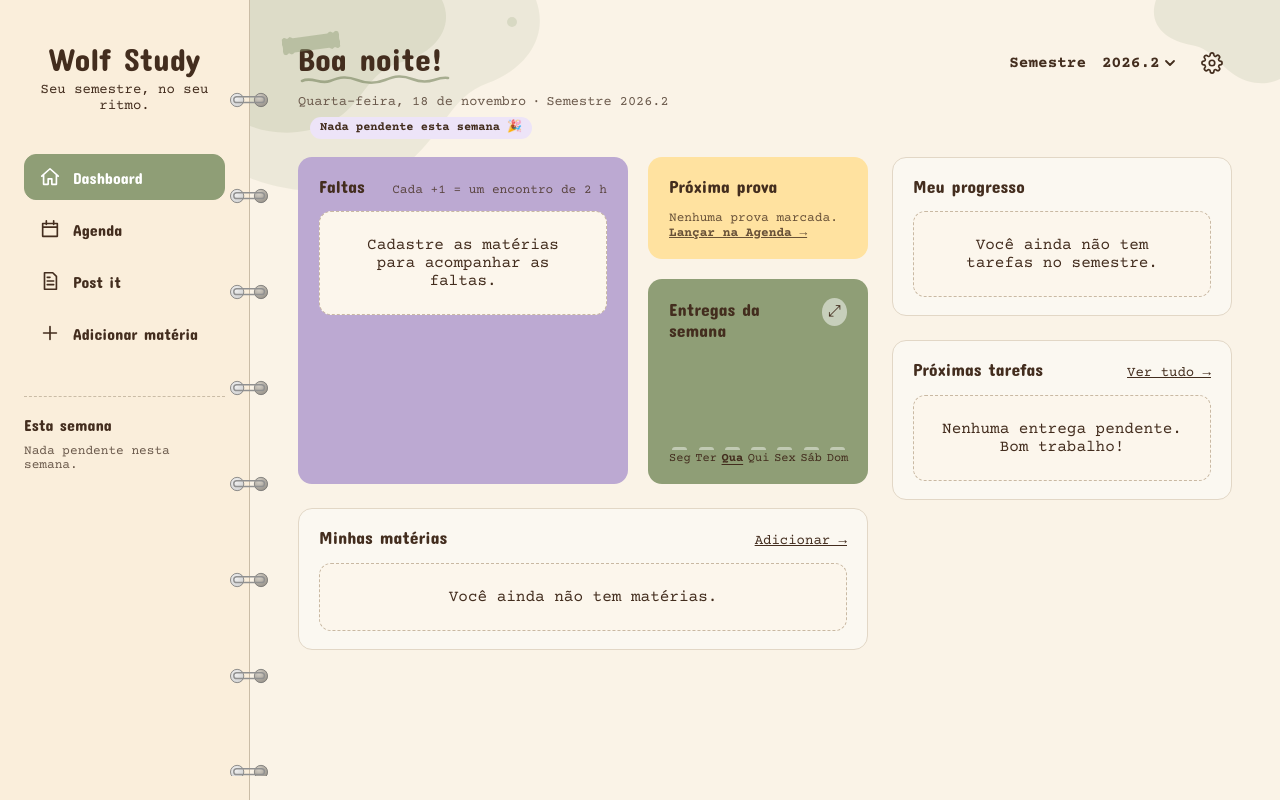
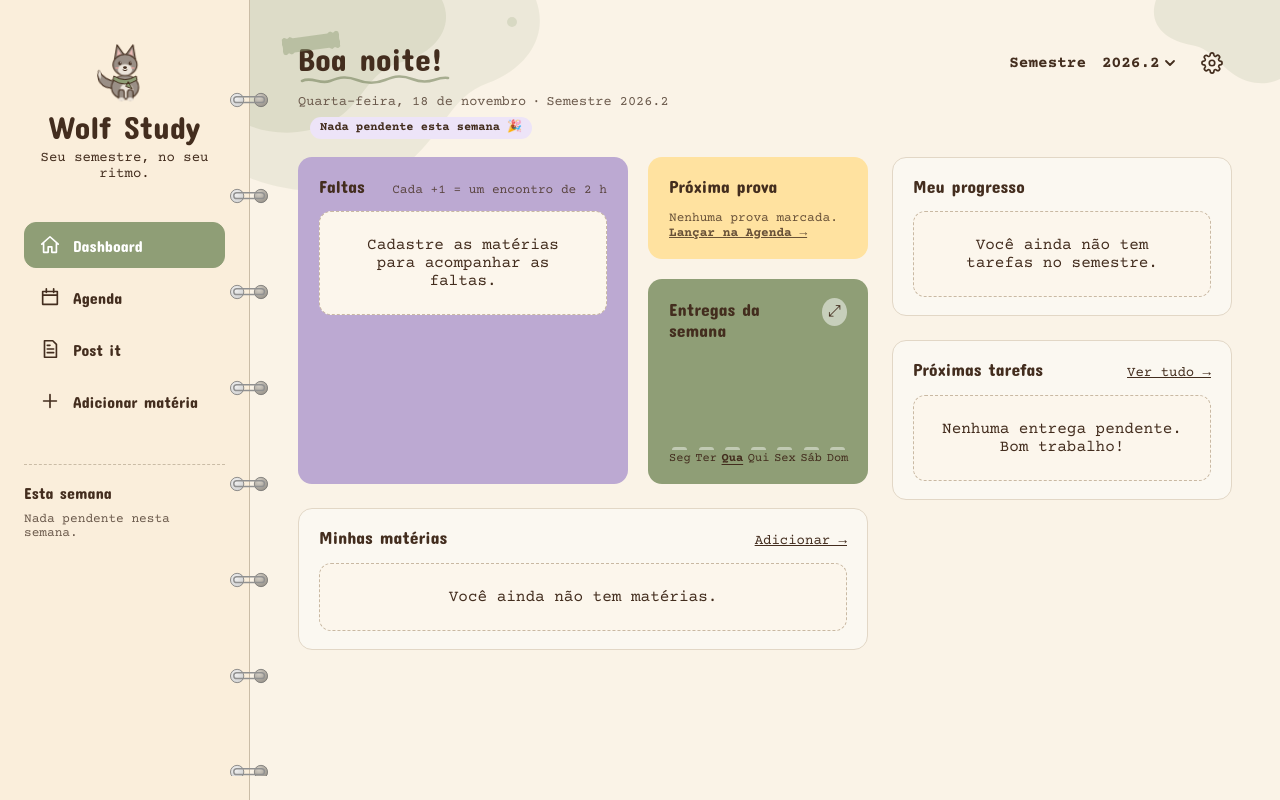
Before and after one commit to 232014469/Minha-Agenda, a React (Vite) app: page /#/dashboard in a window 1280 px wide. Built offline with nearby package versions, Linux system fonts and the light colour scheme.

Commit message:
feat: lobinho animado no menu

```diff
--- a/src/shared/layout/LayoutBase.jsx
+++ b/src/shared/layout/LayoutBase.jsx
@@ -5,6 +5,7 @@ import { nomeDoSemestre } from '../../dados/armazenamento'
 import { useDados } from '../../dados/useDados'
 import ConfiguracoesPage from '../../features/configuracoes/ConfiguracoesPage'
 import Icone from './Icone'
+import Mascote from './Mascote'
 import QuadroDaSemana from './QuadroDaSemana'
 import './LayoutBase.css'
 
@@ -44,6 +45,7 @@ export default function LayoutBase() {
     <div className="layout">
       <nav className="layout-menu" aria-label="Menu principal">
         <div className="layout-marca-bloco">
+          <Mascote />
           <p className="layout-marca">{APP.nome}</p>
           <p className="layout-lema">{APP.lema}</p>
         </div>
--- /dev/null
+++ b/src/shared/layout/Mascote.css
@@ -0,0 +1,189 @@
+/* Lobinho do menu: só desenho e CSS, sem imagem */
+.mascote {
+  position: relative;
+  display: block;
+  width: 64px;
+  height: 64px;
+  margin: 0 auto 4px;
+  padding: 0;
+  border: 0;
+  border-radius: 50%;
+  background: none;
+  cursor: pointer;
+}
+
+.mascote:focus-visible {
+  outline: 3px solid var(--cor-lilas-escuro);
+  outline-offset: 2px;
+}
+
+.mascote svg {
+  width: 100%;
+  height: 100%;
+  overflow: visible;
+}
+
+.mascote svg :is(path, ellipse, rect) {
+  fill: #9a8f86;
+  stroke: var(--cor-texto);
+  stroke-width: 1.4;
+  stroke-linejoin: round;
+}
+
+.mascote svg .mascote-claro {
+  fill: #ece4da;
+  stroke: none;
+}
+
+.mascote svg .mascote-rosa {
+  fill: #e9b9b4;
+  stroke: none;
+}
+
+.mascote svg .mascote-escuro {
+  fill: var(--cor-texto);
+  stroke: none;
+}
+
+.mascote-brilho {
+  fill: #fff;
+}
+
+.mascote svg .mascote-boca {
+  fill: none;
+  stroke-width: 1.2;
+  stroke-linecap: round;
+}
+
+.mascote svg .mascote-bochecha {
+  fill: #f2a7a0;
+  stroke: none;
+  opacity: 0.6;
+}
+
+.mascote svg .mascote-lenco {
+  fill: var(--tema);
+  stroke-width: 1.2;
+}
+
+/* Movimentos: cada parte gira em volta do seu ponto */
+.mascote-rabo {
+  transform-origin: 27px 58px;
+  animation: mascote-rabo 1.4s ease-in-out infinite alternate;
+}
+
+.mascote-corpo {
+  transform-origin: 40px 74px;
+  animation: mascote-respira 3.2s ease-in-out infinite;
+}
+
+.mascote-cabeca {
+  transform-origin: 40px 44px;
+  transition: transform 0.35s ease;
+}
+
+.mascote-olhos {
+  transform-origin: 40px 29px;
+  animation: mascote-pisca 4.5s infinite;
+}
+
+.mascote-orelha-dir {
+  transform-origin: 47px 22px;
+  animation: mascote-orelha 6s infinite;
+}
+
+@keyframes mascote-rabo {
+  from {
+    transform: rotate(-10deg);
+  }
+
+  to {
+    transform: rotate(14deg);
+  }
+}
+
+@keyframes mascote-respira {
+  50% {
+    transform: scale(1.03, 0.98);
+  }
+}
+
+@keyframes mascote-pisca {
+  0%,
+  92%,
+  100% {
+    transform: scaleY(1);
+  }
+
+  95% {
+    transform: scaleY(0.1);
+  }
+}
+
+@keyframes mascote-orelha {
+  0%,
+  80%,
+  100% {
+    transform: rotate(0);
+  }
+
+  84% {
+    transform: rotate(14deg);
+  }
+
+  88% {
+    transform: rotate(-4deg);
+  }
+}
+
+/* Uivo: cabeça para cima, rabo mais rápido e o balão */
+.mascote-uivando .mascote-cabeca {
+  transform: rotate(-18deg) translateY(-2px);
+}
+
+.mascote-uivando .mascote-rabo {
+  animation-duration: 0.35s;
+}
+
+.mascote-uivando .mascote-boca {
+  d: path('M37 37.5q3 4 6 0');
+}
+
+.mascote-balao {
+  position: absolute;
+  top: -6px;
+  left: 58px;
+  padding: 2px 8px;
+  border: 1px solid var(--cor-borda-forte);
+  border-radius: 10px 10px 10px 2px;
+  background: #fff;
+  color: var(--cor-texto);
+  font-family: var(--fonte-titulo);
+  font-size: 0.8rem;
+  white-space: nowrap;
+  opacity: 0;
+  transform: translateY(4px) scale(0.9);
+  transition:
+    opacity 0.2s ease,
+    transform 0.2s ease;
+  pointer-events: none;
+}
+
+.mascote-uivando .mascote-balao {
+  opacity: 1;
+  transform: none;
+}
+
+@media (prefers-reduced-motion: reduce) {
+  .mascote-rabo,
+  .mascote-corpo,
+  .mascote-olhos,
+  .mascote-orelha-dir {
+    animation: none;
+  }
+
+  .mascote-cabeca,
+  .mascote-balao {
+    transition: none;
+  }
+}
--- /dev/null
+++ b/src/shared/layout/Mascote.jsx
@@ -0,0 +1,117 @@
+import { useEffect, useState } from 'react'
+import './Mascote.css'
+
+/**
+ * Lobinho do Wolf Study: respira, abana o rabo, pisca e mexe a orelha.
+ * Um clique faz ele uivar. O lenço segue a cor do tema.
+ */
+export default function Mascote() {
+  const [uivando, setUivando] = useState(false)
+
+  useEffect(() => {
+    if (!uivando) return undefined
+
+    const fim = setTimeout(() => setUivando(false), 1600)
+
+    return () => clearTimeout(fim)
+  }, [uivando])
+
+  return (
+    <button
+      type="button"
+      className={`mascote${uivando ? ' mascote-uivando' : ''}`}
+      aria-label="Lobinho, o mascote. Clique para ele uivar"
+      title="Auuu?"
+      onClick={() => setUivando(true)}
+    >
+      <svg viewBox="0 0 80 80" aria-hidden="true" focusable="false">
+        <g className="mascote-rabo">
+          <path d="M26 60C11 59 5 46 11 35c3 9 9 15 19 17Z" />
+          <path
+            className="mascote-claro"
+            d="M11 35c-2 4-2 8 0 11 2-4 3-8 0-11Z"
+          />
+        </g>
+        <g className="mascote-corpo">
+          <ellipse cx="40" cy="59" rx="17" ry="15" />
+          <ellipse className="mascote-claro" cx="42" cy="63" rx="8.5" ry="9" />
+          <rect x="32" y="62" width="7" height="13" rx="3.5" />
+          <rect x="43" y="62" width="7" height="13" rx="3.5" />
+          <ellipse
+            className="mascote-claro"
+            cx="35.5"
+            cy="74"
+            rx="4"
+            ry="2.2"
+          />
+          <ellipse
+            className="mascote-claro"
+            cx="46.5"
+            cy="74"
+            rx="4"
+            ry="2.2"
+          />
+        </g>
+        <path
+          className="mascote-lenco"
+          d="M26 45q14 9 28 0l1 5q-15 10-30 0Zm18 7 5 9-8-3Z"
+        />
+        <g className="mascote-cabeca">
+          <g className="mascote-orelha-esq">
+            <path d="M27 24 30 6l10 14Z" />
+            <path className="mascote-rosa" d="M30 20 31 11l5 8Z" />
+          </g>
+          <g className="mascote-orelha-dir">
+            <path d="M53 24 50 6 40 20Z" />
+            <path className="mascote-rosa" d="M50 20 49 11l-5 8Z" />
+          </g>
+          <ellipse cx="40" cy="31" rx="15" ry="13" />
+          <ellipse className="mascote-claro" cx="40" cy="37" rx="9" ry="7" />
+          <g className="mascote-olhos">
+            <ellipse
+              className="mascote-escuro"
+              cx="33.5"
+              cy="29"
+              rx="2"
+              ry="2.4"
+            />
+            <ellipse
+              className="mascote-escuro"
+              cx="46.5"
+              cy="29"
+              rx="2"
+              ry="2.4"
+            />
+            <circle className="mascote-brilho" cx="34.2" cy="28.2" r="0.7" />
+            <circle className="mascote-brilho" cx="47.2" cy="28.2" r="0.7" />
+          </g>
+          <ellipse
+            className="mascote-escuro"
+            cx="40"
+            cy="34.5"
+            rx="2.4"
+            ry="1.7"
+          />
+          <path className="mascote-boca" d="M37.5 37.5q2.5 2 5 0" />
+          <ellipse
+            className="mascote-bochecha"
+            cx="30"
+            cy="35"
+            rx="2.4"
+            ry="1.4"
+          />
+          <ellipse
+            className="mascote-bochecha"
+            cx="50"
+            cy="35"
+            rx="2.4"
+            ry="1.4"
+          />
+        </g>
+      </svg>
+      <span className="mascote-balao" aria-hidden="true">
+        Auuu!
+      </span>
+    </button>
+  )
+}
```
Also changed, not shown: 1 other file (tests, documents, lock files or other folders).
